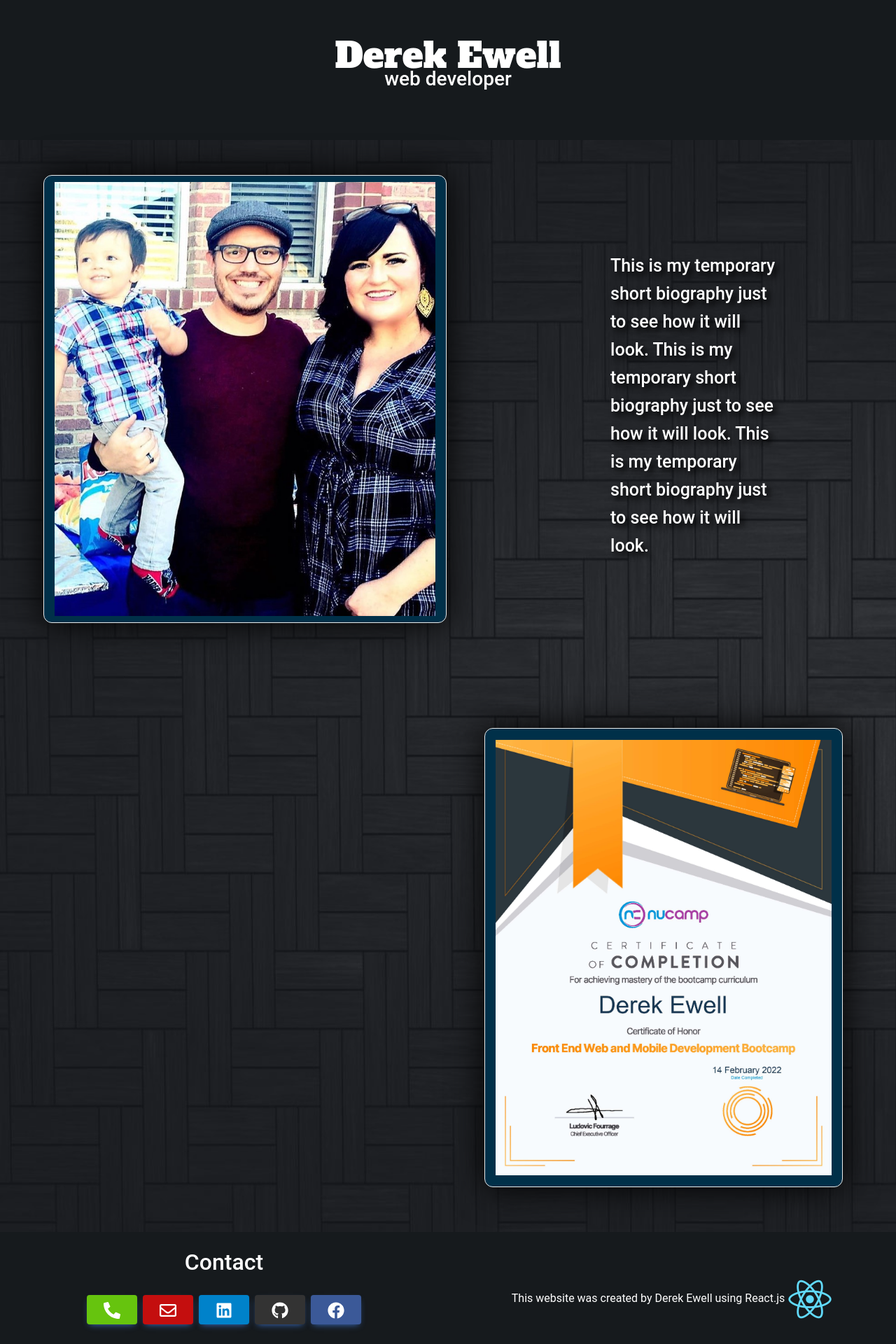
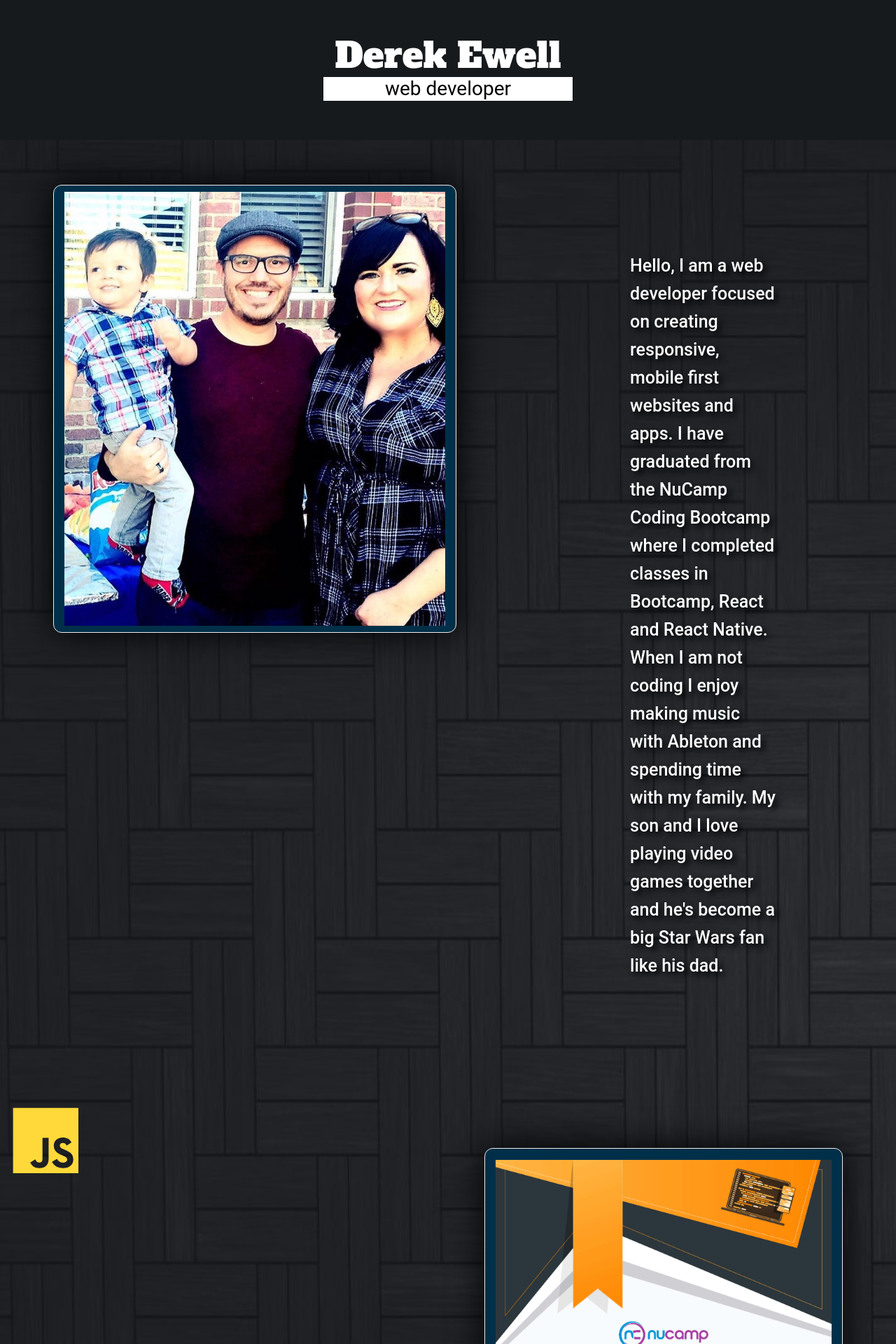
Before and after one commit to drewell7/Personal--Profile-Page, a React (Create React App) app: page / in a window 1280 px wide. Shown: the top 1920 px of the page at 70% size. Built offline with nearby package versions, Linux system fonts and the light colour scheme.

Commit message:
bio and other additions

```diff
--- a/src/components/Card.css
+++ b/src/components/Card.css
@@ -14,7 +14,7 @@
   border-radius: 12px;
   align-items: center;
   justify-content: center;
-  margin: 50px;
+  margin: 4rem;
   box-shadow: 0px 0px 50px black;
 }
 
@@ -49,6 +49,11 @@
     width: 30rem;
   }
 
+  .htmlcssjs {
+    width: 20rem;
+
+  }
+
   .mainBody {
     background: rgba(40, 44, 52, 0.5);
   }
@@ -57,3 +62,8 @@
     background-size: cover;
 
   }
+
+  .logos {
+    font-size: 80pt;
+    color: #FFD93A;
+  }
--- a/src/components/CertCard.js
+++ b/src/components/CertCard.js
@@ -1,17 +1,20 @@
 import './Card.css';
 import Bootcamp_Certificate from '../../src/images/Bootcamp_Certificate.jpg';
+import { FaJs } from "react-icons/fa";
 
 const CertCard = () => {
     return (
         <div className='container-fluid' >
             <div className='row'>
             <div className='col'>
-
+                <div>
+                    <FaJs className='logos' />
+                </div>
                 </div>
                 <div className='col'>
                     <div className='cert_card'>
                         <div>
-                            <img src={Bootcamp_Certificate} className='certificate' alt='' />
+                            <img src={Bootcamp_Certificate} className='certificate' alt='NuCamp Bootcamp Certificate' />
                         </div>
                     </div>
                 </div>
--- a/src/components/Header.css
+++ b/src/components/Header.css
@@ -3,10 +3,10 @@
 .header {
     background-color: #161a1d;
     height: 200px;
-    color: white;
+
     margin: 0;
     padding: 0;
-    display: block;
+
   }
 
 .title {
@@ -17,14 +17,20 @@
   align-items: center;
   margin: 0;
   padding: 0;
+  color: white;
 }
 
 .subtitle {
   text-align: center;
-
+  background-color: white;
   margin: 0;
   padding: 0;
-  line-height: .2;
+  color: black;
+  font-weight: 400;
+}
+
+.subtitle-container {
+
 }
 
 .title-container {
--- a/src/components/Header.js
+++ b/src/components/Header.js
@@ -8,8 +8,20 @@ const Header = () => {
                     <div>
                         <h1 className='title'>Derek Ewell</h1>
                     </div>
-                    <div>
-                        <h3 className='subtitle'>web developer</h3>
+                    <div className='container fluid'>
+                        <div className='row'>
+                            <div className='col'>
+
+                            </div>
+                            <div className='col'>
+                                <div className='subtitle-container'>
+                                    <h3 className='subtitle'>web developer</h3>
+                                </div>
+                            </div>
+                            <div className='col'>
+
+                            </div>
+                        </div>
                     </div>
                 </div>
             </header>
--- a/src/components/PicCard.js
+++ b/src/components/PicCard.js
@@ -9,15 +9,16 @@ const PicCard = () => {
                     <div className='col'>
                         <div className='family_card'>
                             <div>
-                                <img src={Family} className='family' alt='' height='620' />
+                                <img src={Family} className='family' alt='Family Picture at birthday party for Liam' height='620' />
                             </div>
                         </div>
                     </div>
                     <div className='col'>
                         <div className='bio-container'>
-                            <p className='bio'>This is my temporary short biography just to see how it will look.
-                            This is my temporary short biography just to see how it will look.
-                            This is my temporary short biography just to see how it will look.</p>
+                            <p className='bio'>Hello, I am a web developer focused on creating responsive, mobile first websites and apps.
+                            I have graduated from the NuCamp Coding Bootcamp where I completed classes in Bootcamp, React and React Native.
+                            When I am not coding I enjoy making music with Ableton and spending time with my family. My son and I love playing
+                            video games together and he's become a big Star Wars fan like his dad.</p>
                         </div>
                     </div>
                 </div>
```
Also changed, not shown: src/images/htmlcssjs.png (added).
